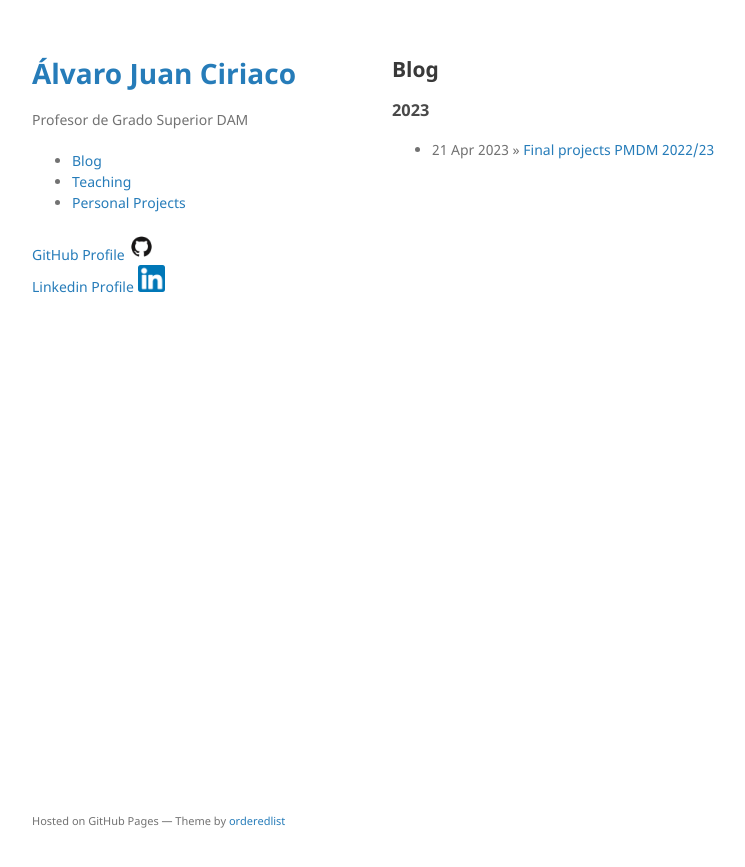
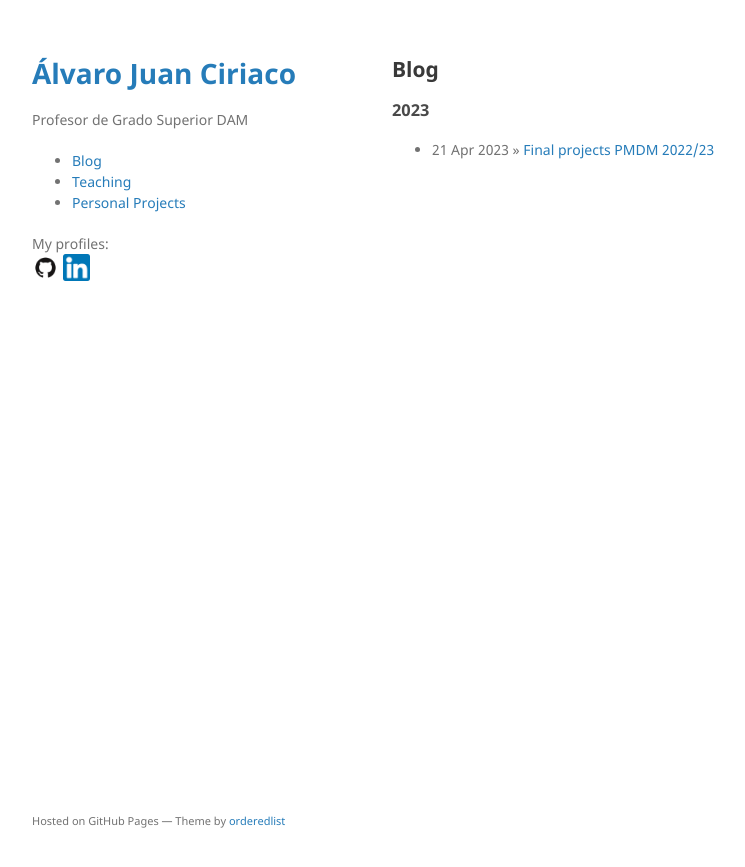
Before and after one commit to ajuan-salesianos/ajuan-salesianos.github.io, a Jekyll site: the page built from index.html, in a window 1280 px wide. Shown: the top 867 px of the page, without its empty margins (178-923 px from the left). Built offline with Jekyll 4.4.1, drawn with Linux system fonts in a browser that asks for light colours.

Commit message:
Logo rrss

```diff
--- a/_layouts/default.html
+++ b/_layouts/default.html
@@ -36,10 +36,9 @@
 
         {% if site.github.is_user_page && site.show_linkedin %}
         <p class="view">
-          <a href="{{ site.github.owner_url }}">GitHub Profile </a>
-          <img src="/assets/img/github.png" width="10%"><br>
-          <a href="{{ site.linkedin }}">Linkedin Profile </a>
-          <img src="/assets/img/linkedin.png" width="10%">
+          My profiles: <br>
+          <a href="{{ site.github.owner_url }}"><img src="/assets/img/github.png" width="10%"></a>
+          <a href="{{ site.linkedin }}"><img src="/assets/img/linkedin.png" width="10%"></a>
         </p>
         {% endif %}
 
```
